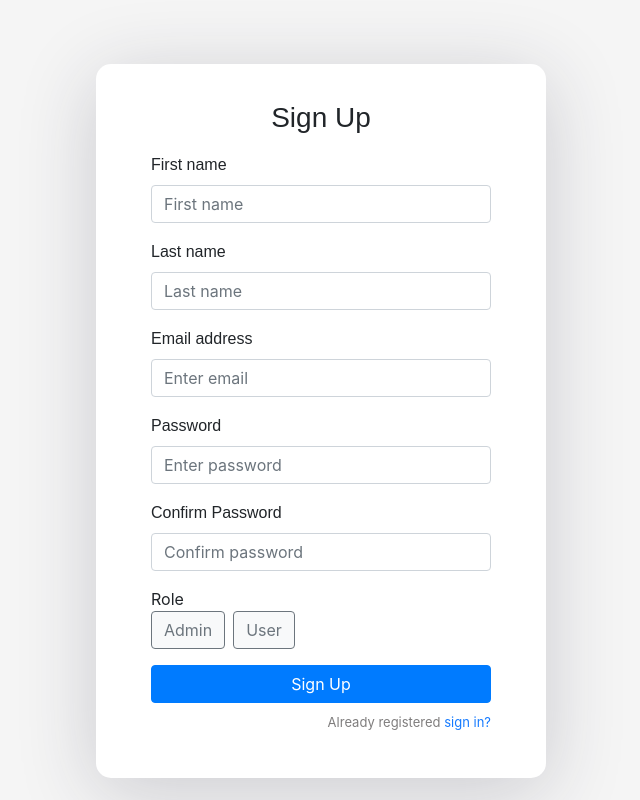
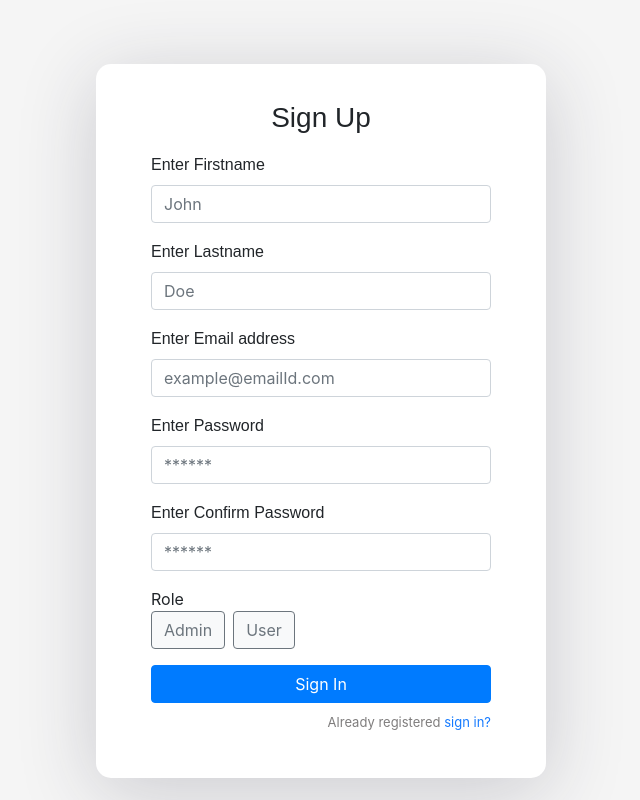
Before and after one commit to kulabtech/test-poc, a React (Create React App) app: page /sign-up in a window 1280 px wide. Shown: the whole page, without its empty margins (319-959 px from the left). Built offline with nearby package versions, Linux system fonts and the light colour scheme.

Commit message:
form validation using formik and yup

```diff
--- a/package.json
+++ b/package.json
@@ -10,12 +10,14 @@
     "axios": "^0.21.1",
     "bootstrap": "^4.1.1",
     "dotenv": "^10.0.0",
+    "formik": "^2.2.9",
     "react": "^17.0.2",
     "react-dom": "^17.0.2",
     "react-google-login": "^5.2.2",
     "react-router-dom": "^5.2.0",
     "react-scripts": "4.0.3",
-    "web-vitals": "^1.1.2"
+    "web-vitals": "^1.1.2",
+    "yup": "^0.32.9"
   },
   "scripts": {
     "start": "react-scripts start",
--- /dev/null
+++ b/src/components/pages/commonInput.js
@@ -0,0 +1,76 @@
+import React, { FC } from "react";
+import { ErrorMessage } from "formik";
+import { Field, useFormikContext } from "formik";
+
+export const Input = ({
+  label,
+  id,
+  value,
+  name = "name",
+  placeholder,
+  type = "text",
+  endAdornment,
+}) => {
+  const { errors, touched } = useFormikContext();
+  const isError = (name) => {
+    return (
+      Object.keys(errors).includes(name) && Object.keys(touched).includes(name)
+    );
+  };
+  if (type === "password") {
+    return (
+      <>
+        <div className="form-group">
+          <label>{label}</label>
+          <Field
+            InputLabelProps={{
+              shrink: true,
+            }}
+            className="form-control"
+            fullWidth
+            name={name}
+            id={id}
+            value={value}
+            placeholder={placeholder}
+            type={type}
+            //   as={PasswordField}
+          />
+          <ErrorMessage
+            name={name || ""}
+            style={{ color: "red" }}
+            component="div"
+          />
+        </div>
+      </>
+    );
+  } else {
+    return (
+      <>
+        <div className="form-group">
+          <label>{label}</label>
+          <Field
+            InputLabelProps={{
+              shrink: true,
+            }}
+            className="form-control"
+            fullWidth
+            error={isError(name)}
+            name={name}
+            id={id}
+            value={value}
+            placeholder={placeholder}
+            type={type}
+            InputProps={{
+              endAdornment: <p position="end">{endAdornment}</p>,
+            }}
+          />
+          <ErrorMessage
+            name={name || ""}
+            style={{ color: "red" }}
+            component="div"
+          />
+        </div>
+      </>
+    );
+  }
+};
--- a/src/components/pages/signin.jsx
+++ b/src/components/pages/signin.jsx
@@ -1,50 +1,51 @@
+import { Form, Formik } from "formik";
 import React, { Component } from "react";
 import GoogleLogin from "react-google-login";
 import { Link, withRouter } from "react-router-dom";
 import { postAPI } from "../../services/commonService";
+import { Input } from "./commonInput";
+import * as Yup from "yup";
 
 class SignIn extends Component {
   constructor(props) {
     super(props);
-
     this.state = { username: "", password: "", store: null };
-
-    this.responseGoogle = this.responseGoogle.bind(this);
+    // this.responseGoogle = this.responseGoogle.bind(this);
     this.login = this.login.bind(this);
-
   }
 
-  responseGoogle(response) {
-    if (response.profileObj.email !== null) {
-      {
-        this.props.GLogin(true);
-      }
-      // localStorage.setItem('login', JSON.stringify({
-      //   login: true,
-      //   role:"ROLE_USER"
-      // }))
-      console.warn("response google true", "response google true");
-    } else {
-      {
-        this.props.GLogin(false);
-      }
-    }
-    console.log(response.profileObj.username);
-  }
+  // responseGoogle(response) {
+  //   if (response.profileObj.email !== null) {
+  //     {
+  //       this.props.GLogin(true);
+  //     }
+  //     // localStorage.setItem('login', JSON.stringify({
+  //     //   login: true,
+  //     //   role:"ROLE_USER"
+  //     // }))
+  //     console.warn("response google true", "response google true");
+  //   } else {
+  //     {
+  //       this.props.GLogin(false);
+  //     }
+  //   }
+  //   console.log(response.profileObj.username);
+  // }
   componentDidMount() {
-    console.log("local",JSON.parse(localStorage.getItem('login')));
-    const tokenvalid=JSON.parse(localStorage.getItem('login'))
+    const tokenvalid = JSON.parse(localStorage.getItem("login"));
     const BASE_URL = process.env.REACT_APP_BASE_API_URL;
     console.log(BASE_URL);
-    console.log("log", this.props);
-    if (tokenvalid?.login||this.props.log) {
+    if (tokenvalid?.login || this.props.log) {
       this.props.history.push("/dashboard");
     }
   }
-  async login (e) {
-    e.preventDefault()
-    console.log("this.state.username",this.state);
-    const request = { emailID: this.state.username, password: this.state.password };
+
+  async login(e) {
+    console.log(e);
+    const request = {
+      emailID: e.email,
+      password: e.password,
+    };
     const url = `login`;
     const result = await postAPI(url, request);
     const { data } = result;
@@ -57,52 +58,53 @@ class SignIn extends Component {
           role: data.authority[0].authority,
         })
       );
-      this.props.history.push('/dashboard')
+      this.props.history.push("/dashboard");
     } else {
       alert("Wrong credentials");
     }
   }
 
   render() {
+    let initialValues = {
+      password: "",
+      email: "",
+    };
+    let validate = Yup.object().shape({
+      email: Yup.string()
+        .email("Please enter a valid email")
+        .required("Please enter a valid email"),
+      password: Yup.string().required("Please Enter your password"),
+    });
     return (
       <div className="App">
         <div className="auth-wrapper">
           <div className="auth-inner">
-            <form
-              onSubmit={(e)=>this.login(e)}
+            <h3>Sign In</h3>
+            <Formik
+              initialValues={initialValues}
+              validationSchema={validate}
+              onSubmit={(values, actions) => {
+                this.login(values, actions);
+              }}
             >
-              <h3>Sign In</h3>
-
-              <div className="form-group">
-                <label>Email address</label>
-                <input
+              {(props) => (
+                <Form onSubmit={props.handleSubmit} className="formdiv">
+                  <Input
                     type="email"
-                  className="form-control"
                     name="email"
-                  placeholder="Enter email"
-                  onChange={(e) => {
-                    this.setState({ username: e.target.value });
-                  }}
-                  value={this.state.username}
-                  autoComplete
+                    id="email"
+                    placeholder="example@email.com"
+                    label="Enter Email"
+                    value={props.values.email}
                   />
-              </div>
-
-              <div className="form-group">
-                <label>Password</label>
-                <input
+                  <Input
                     type="password"
-                  className="form-control"
                     name="password"
-                  placeholder="Enter password"
-                  onChange={(e) => {
-                    this.setState({ password: e.target.value });
-                  }}
-                  value={this.state.password}
-                  autoComplete
+                    id="password"
+                    placeholder="******"
+                    label="Enter Password"
+                    value={props.values.password}
                   />
-              </div>
-
                   <div className="form-group">
                     <div className="custom-control custom-checkbox">
                       <input
@@ -118,18 +120,9 @@ class SignIn extends Component {
                       </label>
                     </div>
                   </div>
-
                   <button type="submit" className="btn btn-primary btn-block">
                     Submit
                   </button>
-              {/* <GoogleLogin
-                        clientId="335922090078-0boac3pbnvc05ecjiquskd9lvo2fnh1t.apps.googleusercontent.com"
-                        buttonText="Login with Google"
-                        //theme="dark"
-                        onSuccess={this.responseGoogle}
-                        onFailure={this.responseGoogle}
-                        cookiePolicy={'single_host_origin'}
-                    /> */}
                   <div className="logged-in ">
                     <div className="text-left">
                       <Link to="sign-up">Sign Up</Link>
@@ -138,7 +131,9 @@ class SignIn extends Component {
                       <Link to="forgot-password"> Forgot password?</Link>
                     </div>
                   </div>
-            </form>
+                </Form>
+              )}
+            </Formik>
           </div>
         </div>
       </div>
--- a/src/components/pages/signup.jsx
+++ b/src/components/pages/signup.jsx
@@ -1,6 +1,9 @@
+import { Field, Form, Formik } from "formik";
 import React, { Component } from "react";
 import { Link, Redirect } from "react-router-dom";
 import { postAPI } from "../../services/commonService";
+import { Input } from "./commonInput";
+import * as Yup from "yup";
 
 export default class SignUp extends Component {
   constructor(props) {
@@ -19,18 +22,10 @@ export default class SignUp extends Component {
     this.handleRegistrationSubmit = this.handleRegistrationSubmit.bind(this);
   }
   async handleRegistrationSubmit(e) {
-    e.preventDefault();
-    if (this.state.password === this.state.cpassword) {
     const url = `signUp`;
-      const data = this.state;
-      const response = await postAPI(url, data);
+    const response = await postAPI(url, e);
     if (response) {
       this.setState({ redirect: "/" });
-      }
-    } else {
-      e.preventDefault();
-      alert("Passwords did not match! Please retry!");
-      this.setState({ password: "", cpassword: "" });
     }
   }
 
@@ -38,83 +33,89 @@ export default class SignUp extends Component {
     if (this.state.redirect) {
       return <Redirect to={this.state.redirect} />;
     }
+    let initialValues = {
+      firstName: "",
+      lastName: "",
+      emailId: "",
+      password: "",
+      cpassword: "",
+      role: "",
+    };
+    let validate = Yup.object().shape({
+      firstName: Yup.string().required("Please enter your full name"),
+      lastName: Yup.string().required("Please enter your full name"),
+      emailId: Yup.string()
+        .email("Please enter a valid emailId")
+        .required("Please enter a valid emailId"),
+      password: Yup.string().required("Please Enter your password"),
+      cpassword: Yup.string()
+        .required("Confirm password is required")
+        .oneOf([Yup.ref("password"), null], "Passwords do not match"),
+      role: Yup.string().required("Select any role"),
+    });
+
     return (
       <div className="App">
         <div className="auth-wrapper">
           <div className="auth-inner">
             <div>
-              <form onSubmit={(e) => this.handleRegistrationSubmit(e)}>
               <h3>Sign Up</h3>
 
-                <div className="form-group">
-                  <label>First name</label>
-                  <input
-                    type="text"
-                    className="form-control"
-                    name="fname"
-                    autoComplete="true"
-                    placeholder="First name"
-                    onChange={(e) =>
-                      this.setState({ firstName: e.target.value })
-                    }
-                    value={this.state.firstName}
+              <Formik
+                initialValues={initialValues}
+                validationSchema={validate}
+                onSubmit={(values, actions) => {
+                  this.handleRegistrationSubmit(values, actions);
+                }}
+              >
+                {(props) => {
+                  const { setFieldValue } = props;
+                  return (
+                    <Form onSubmit={props.handleSubmit} className="formdiv">
+                      <Input
+                        name="firstName"
+                        id="firstName"
+                        placeholder="John"
+                        label="Enter Firstname"
+                        value={props.values.firstName}
                       />
-                </div>
-
-                <div className="form-group">
-                  <label>Last name</label>
-                  <input
-                    type="text"
-                    className="form-control"
-                    name="lname"
-                    autoComplete="true"
-                    placeholder="Last name"
-                    onChange={(e) =>
-                      this.setState({ lastName: e.target.value })
-                    }
-                    value={this.state.lastName}
+                      <Input
+                        name="lastName"
+                        id="lastName"
+                        placeholder="Doe"
+                        label="Enter Lastname"
+                        value={props.values.lastName}
                       />
-                </div>
-
-                <div className="form-group">
-                  <label>Email address</label>
-                  <input
-                    type="email"
-                    className="form-control"
-                    name="email"
-                    autoComplete="true"
-                    placeholder="Enter email"
-                    onChange={(e) => {
-                      this.setState({ emailId: e.target.value });
-                    }}
-                    value={this.state.emailId}
+                      <Input
+                        name="emailId"
+                        id="emailId"
+                        placeholder="example@emailId.com"
+                        label="Enter Email address"
+                        value={props.values.emailId}
                       />
-                </div>
-
-                <div className="form-group">
-                  <label>Password</label>
-                  <input
+                      <Input
                         type="password"
-                    className="form-control"
-                    placeholder="Enter password"
-                    onChange={(e) =>
-                      this.setState({ password: e.target.value })
-                    }
-                    value={this.state.password}
+                        name="password"
+                        id="password"
+                        placeholder="******"
+                        label="Enter Password"
+                        value={props.values.password}
                       />
-                </div>
-                <div className="form-group">
-                  <label>Confirm Password</label>
-                  <input
+                      <Input
                         type="password"
-                    className="form-control"
-                    placeholder="Confirm password"
-                    onChange={(e) =>
-                      this.setState({ cpassword: e.target.value })
-                    }
-                    value={this.state.cpassword}
+                        name="cpassword"
+                        id="cpassword"
+                        placeholder="******"
+                        label="Enter Confirm Password"
+                        value={props.values.cpassword}
                       />
-                </div>
+                      <Field name={"role"}>
+                        {({
+                          field: { name, value, onChange, onBlur },
+                          form: { touched, errors },
+                          meta,
+                        }) => (
+                          <div>
                             <div className="form-group">
                               <div className="dd-header">
                                 <div className="dd-header-title">Role</div>
@@ -123,27 +124,43 @@ export default class SignUp extends Component {
                                 <button
                                   type="button"
                                   className="btn btn-light btn-outline-secondary  mr-2"
-                      onClick={() => this.setState({ role: "admin" })}
+                                  onClick={() => {
+                                    setFieldValue("role", "admin");
+                                  }}
                                 >
                                   Admin
                                 </button>
                                 <button
                                   type="button"
                                   className="btn btn-light btn-outline-secondary  mr-2"
-                      onClick={() => this.setState({ role: "user" })}
+                                  onClick={() => {
+                                    setFieldValue("role", "user");
+                                  }}
                                 >
                                   User
                                 </button>
                               </div>
                             </div>
+                            {meta.touched && meta.error && (
+                              <p style={{ color: "red" }}>{meta.error}</p>
+                            )}
+                          </div>
+                        )}
+                      </Field>
 
-                <button type="submit" className="btn btn-primary btn-block">
-                  Sign Up
+                      <button
+                        type="submit"
+                        className="btn btn-primary btn-block"
+                      >
+                        Sign In
                       </button>
                       <div className="forgot-password text-right">
                         Already registered <Link to="/"> sign in?</Link>
                       </div>
-              </form>
+                    </Form>
+                  );
+                }}
+              </Formik>
             </div>
           </div>
         </div>
```
Also changed, not shown: 1 other file (tests, documents, lock files or other folders). Lines whose indentation alone changed are shown as unchanged.
